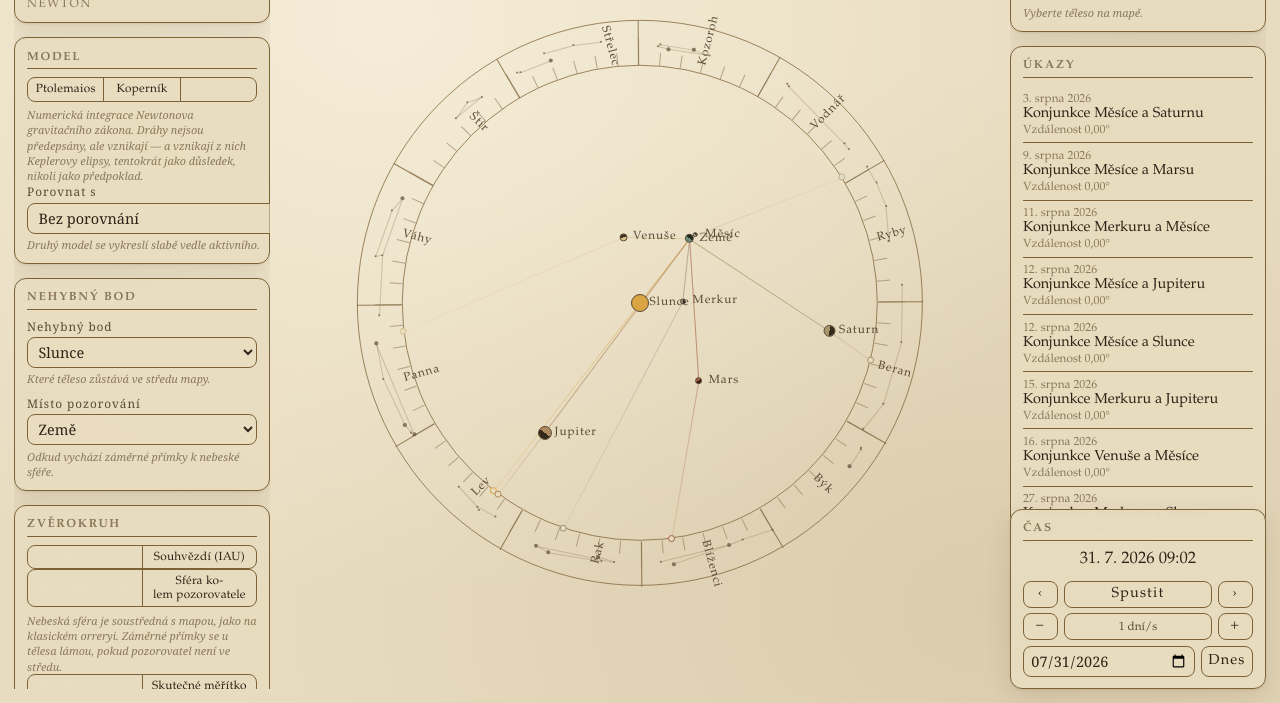
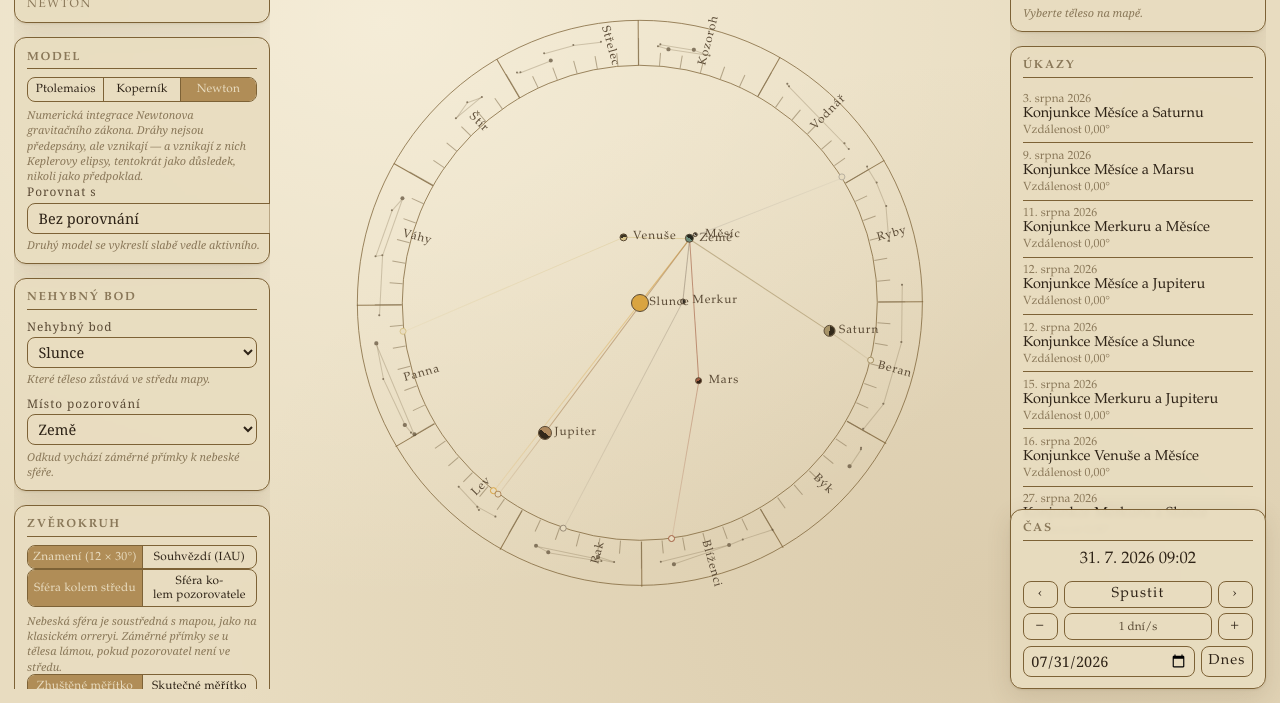
Before and after one commit to richardLipka/ptolemy_copernicus_newton, a website built with Vite: page index.html in a window 1280 px wide. Shown: the part 97-800 px from the top of the page. Built offline with nearby package versions, Linux system fonts and the light colour scheme.

Commit message:
Show the label on a selected segmented button
`.segmented button` sets `background: transparent` and has exactly the same
specificity as `button[aria-pressed='true']`, so the later of the two won the
background while the pressed rule still applied its pale `color`. The result
was pale text on a pale panel: the selected model, theme, zodiac division and
scale were the only labels in the app that could not be read at all.

Add `.segmented button[aria-pressed='true']` restoring the intended fill.

Note the pairing this restores -- `--accent` behind `--surface` -- measures
only 2.3:1 in Parchment, against 4.4:1 in Atelier, 8.9:1 in Nocturne and
10.9:1 in LCARS. That is the app-wide pressed pairing rather than anything
introduced here, so it is left alone, but Parchment is worth revisiting.

```diff
--- a/src/render/theme/shell.css
+++ b/src/render/theme/shell.css
@@ -288,6 +288,20 @@
     hyphens: auto;
     overflow-wrap: break-word;
     text-wrap: balance;
+  }
+
+  /*
+   * Restore the pressed fill inside a segmented control.
+   *
+   * `.segmented button` and `button[aria-pressed='true']` have identical
+   * specificity, so the later of the two wins — which meant the segment kept
+   * `background: transparent` while still taking the pressed rule's pale
+   * `color`. Pale text on a pale panel: the *selected* model, theme and zodiac
+   * division were the only labels in the app that could not be read.
+   */
+  .segmented button[aria-pressed='true'] {
+    background: var(--accent);
+    color: var(--surface);
   }
 
   .segmented button:last-child {
```
